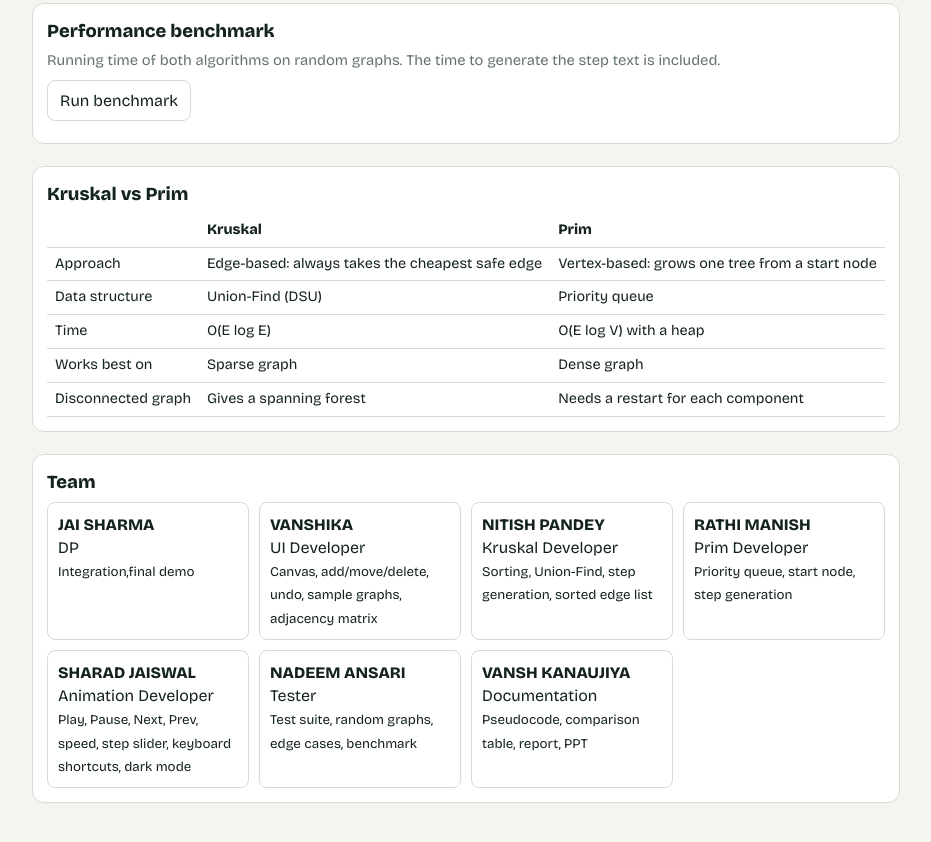
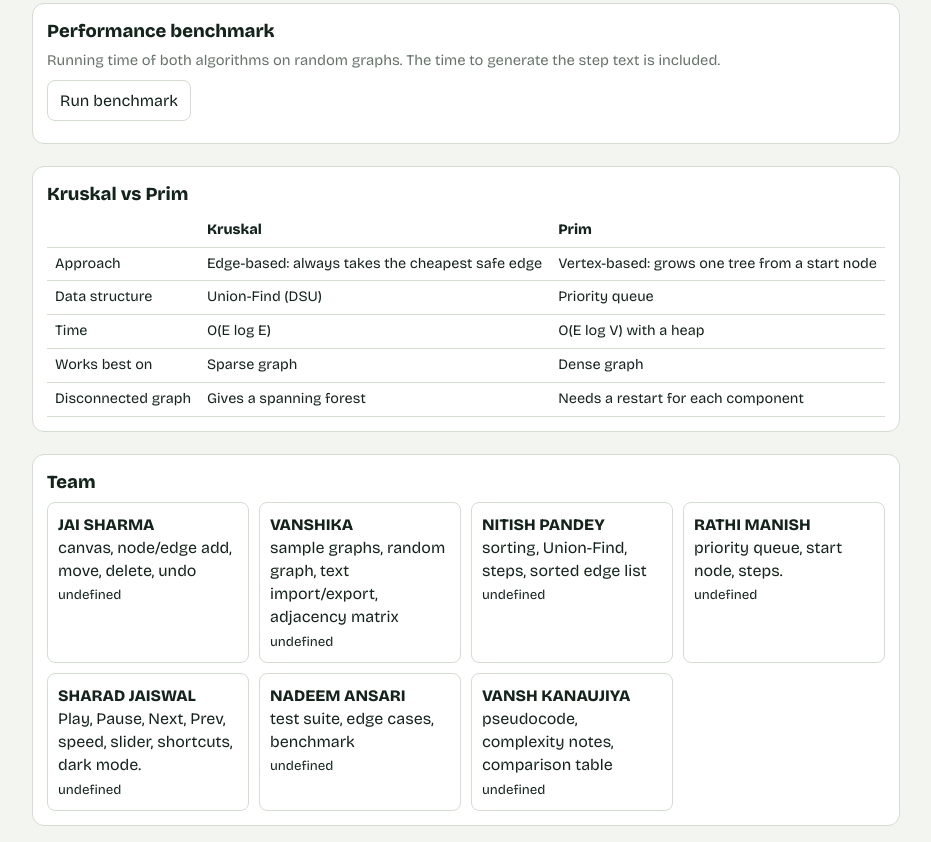
Before and after one commit to nitishpandey001/MST_DAA_Project, a plain HTML site: page index.html in a window 1280 px wide. Shown: the part 2234-3076 px from the top of the page, without its empty margins (174-1105 px from the left). Before the commit the page ends 3053 px from the top, so only its background shows below. Drawn offline with nearby package versions, Linux system fonts and the light colour scheme.

Commit message:
Update team member roles and responsibilities

```diff
--- a/index.html
+++ b/index.html
@@ -301,7 +301,7 @@ $('tt').onclick=()=>{
   nodes=sn;edges=se;
   $('tr').innerHTML=R.join('');
 };
-const TEAM=[["JAI SHARMA","DP","Integration,final demo"],["VANSHIKA","UI Developer","Canvas, add/move/delete, undo, sample graphs, adjacency matrix"],["NITISH PANDEY","Kruskal Developer","Sorting, Union-Find, step generation, sorted edge list"],["RATHI MANISH","Prim Developer","Priority queue, start node, step generation"],["SHARAD JAISWAL","Animation Developer","Play, Pause, Next, Prev, speed, step slider, keyboard shortcuts, dark mode"],["NADEEM ANSARI","Tester","Test suite, random graphs, edge cases, benchmark"],["VANSH KANAUJIYA","Documentation","Pseudocode, comparison table, report, PPT"]];
+const TEAM=[["JAI SHARMA","canvas, node/edge add, move, delete, undo"],["VANSHIKA","sample graphs, random graph, text import/export, adjacency matrix"],["NITISH PANDEY","sorting, Union-Find, steps, sorted edge list"],["RATHI MANISH","priority queue, start node, steps."],["SHARAD JAISWAL","Play, Pause, Next, Prev, speed, slider, shortcuts, dark mode."],["NADEEM ANSARI","test suite, edge cases, benchmark"],["VANSH KANAUJIYA","pseudocode, complexity notes, comparison table"]];
 $('tm').innerHTML=TEAM.map(t=>`<div><b>${t[0]}</b><br>${t[1]}<br><small>${t[2]}</small></div>`).join('');
 const HI=[];
 function snap(){const j=JSON.stringify({nodes,edges});if(HI[HI.length-1]!==j){HI.push(j);if(HI.length>60)HI.shift()}}
```
